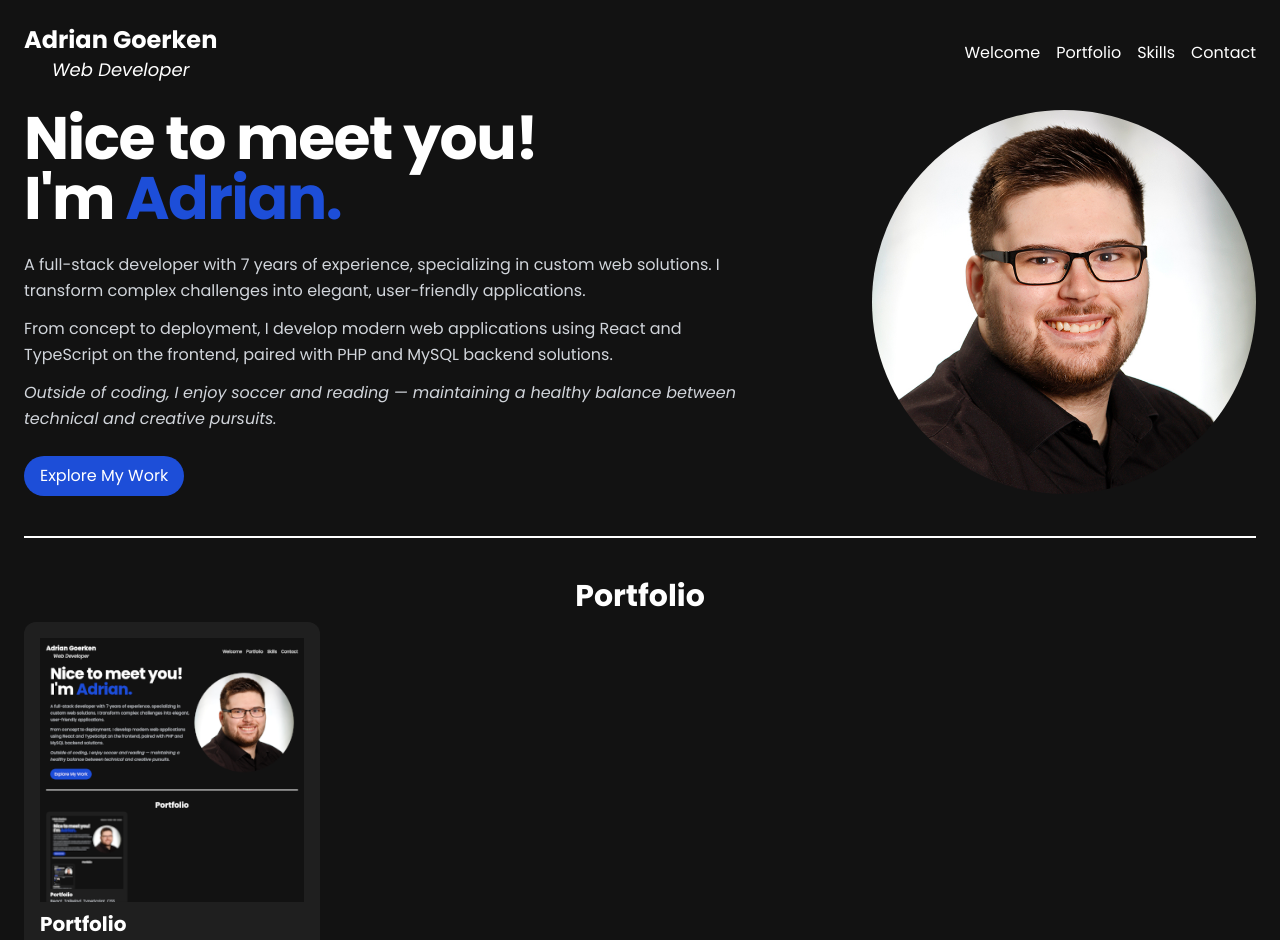
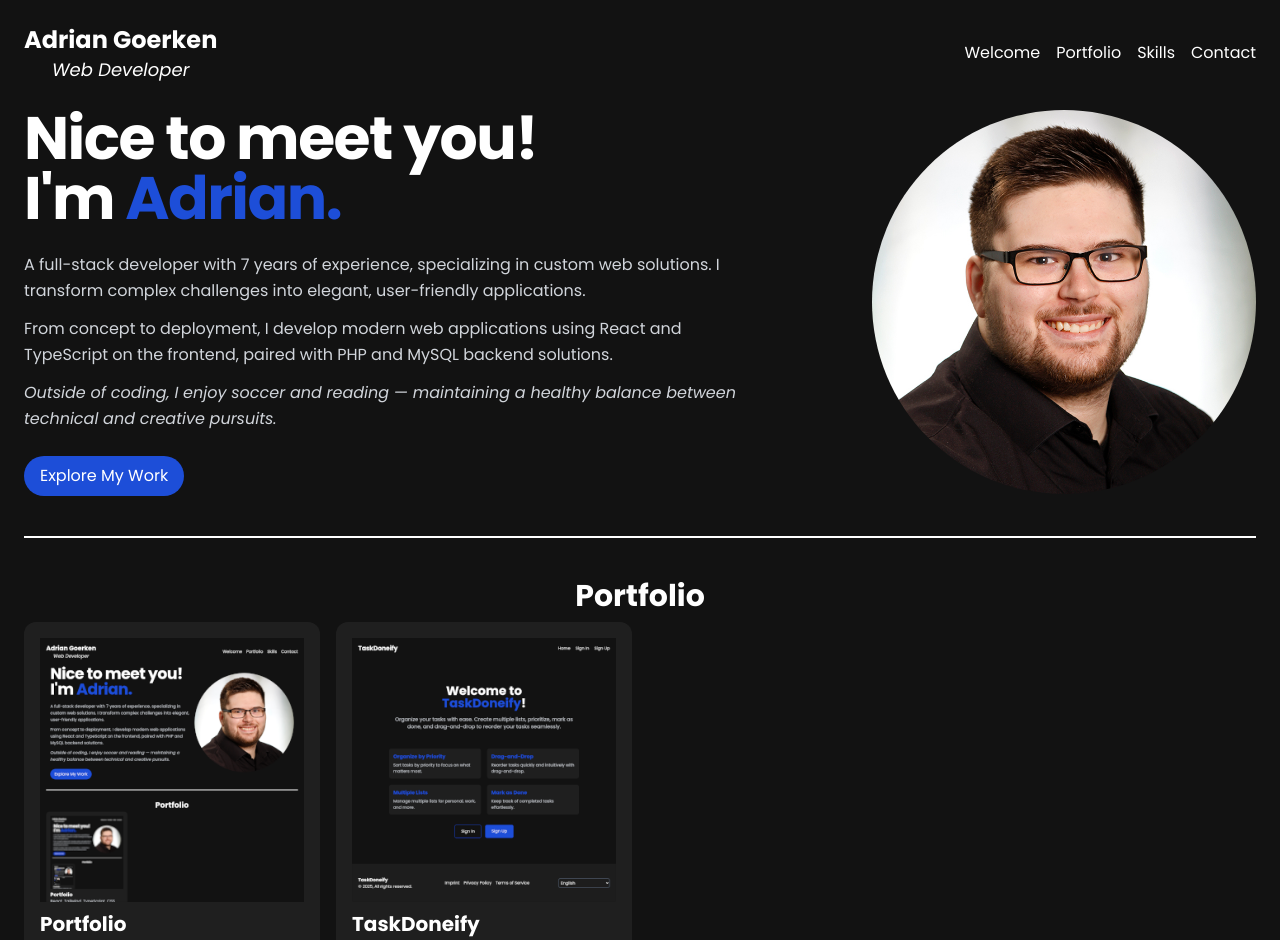
Before and after one commit to adriangoerken/portfolio, a React (Vite) app: page / in a window 1280 px wide. Shown: the top 940 px of the page. Built offline with nearby package versions, Linux system fonts and the light colour scheme.

Commit message:
Add TaskDoneify project to PortfolioSection with relevant details

```diff
--- a/src/components/organisms/PortfolioSection.tsx
+++ b/src/components/organisms/PortfolioSection.tsx
@@ -25,6 +25,20 @@ const PortfolioSection = ({ sectionProjectsRef }: PortfolioSectionProps) => {
 					technologies={['React', 'Tailwind', 'TypeScript', 'CSS']}
 					codeLink="https://github.com/adriangoerken/portfolio"
 				/>
+				<PortfolioCard
+					imageSrc={`/images/portfolio_thumbnails/${i18n.language}/thumbnail_taskdoneify.png`}
+					name="TaskDoneify"
+					technologies={[
+						'React',
+						'Tailwind',
+						'JavaScript',
+						'PHP',
+						'MySQL',
+						'CSS',
+					]}
+					projectLink="https://taskdoneify.pages.dev"
+					codeLink="https://github.com/adriangoerken/todo-list-app"
+				/>
 			</Grid>
 		</section>
 	);
```
Also changed, not shown: public/images/portfolio_thumbnails/de/thumbnail_taskdoneify.png (added), public/images/portfolio_thumbnails/en/thumbnail_taskdoneify.png (added).
